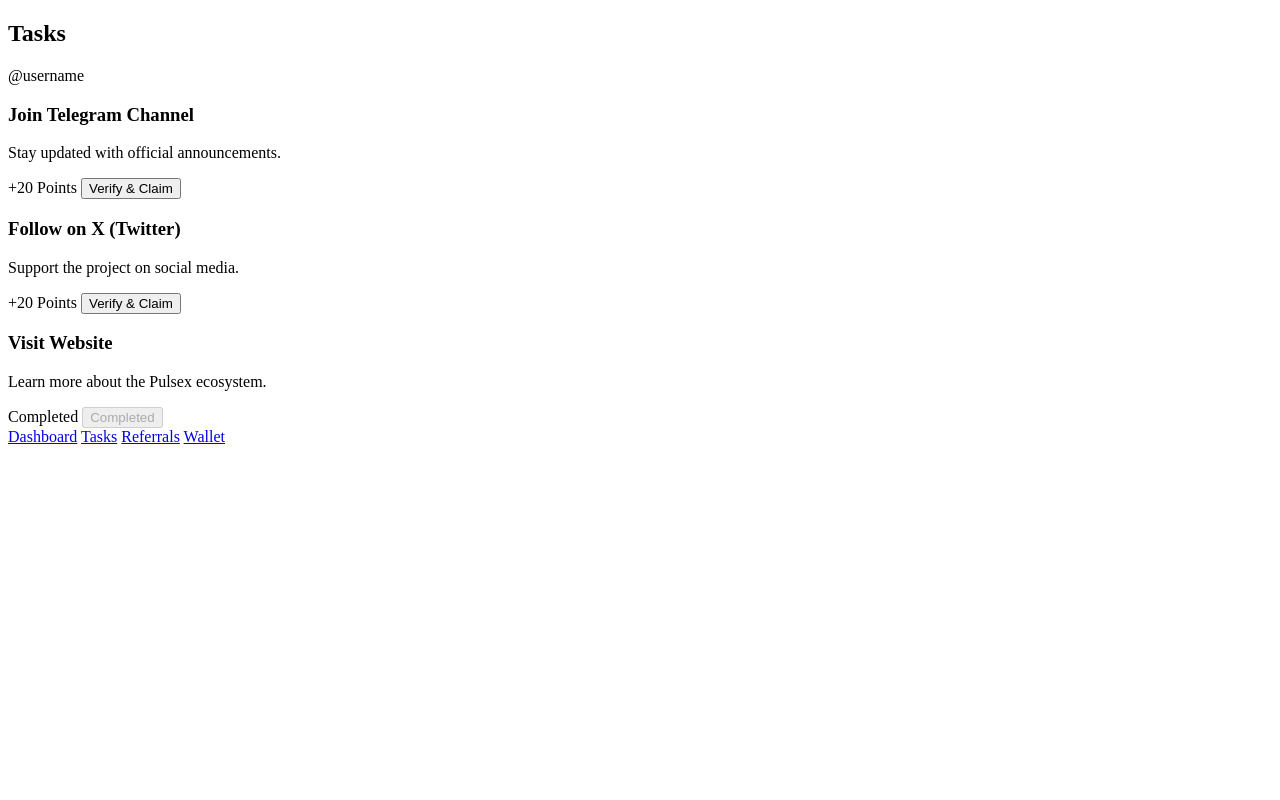
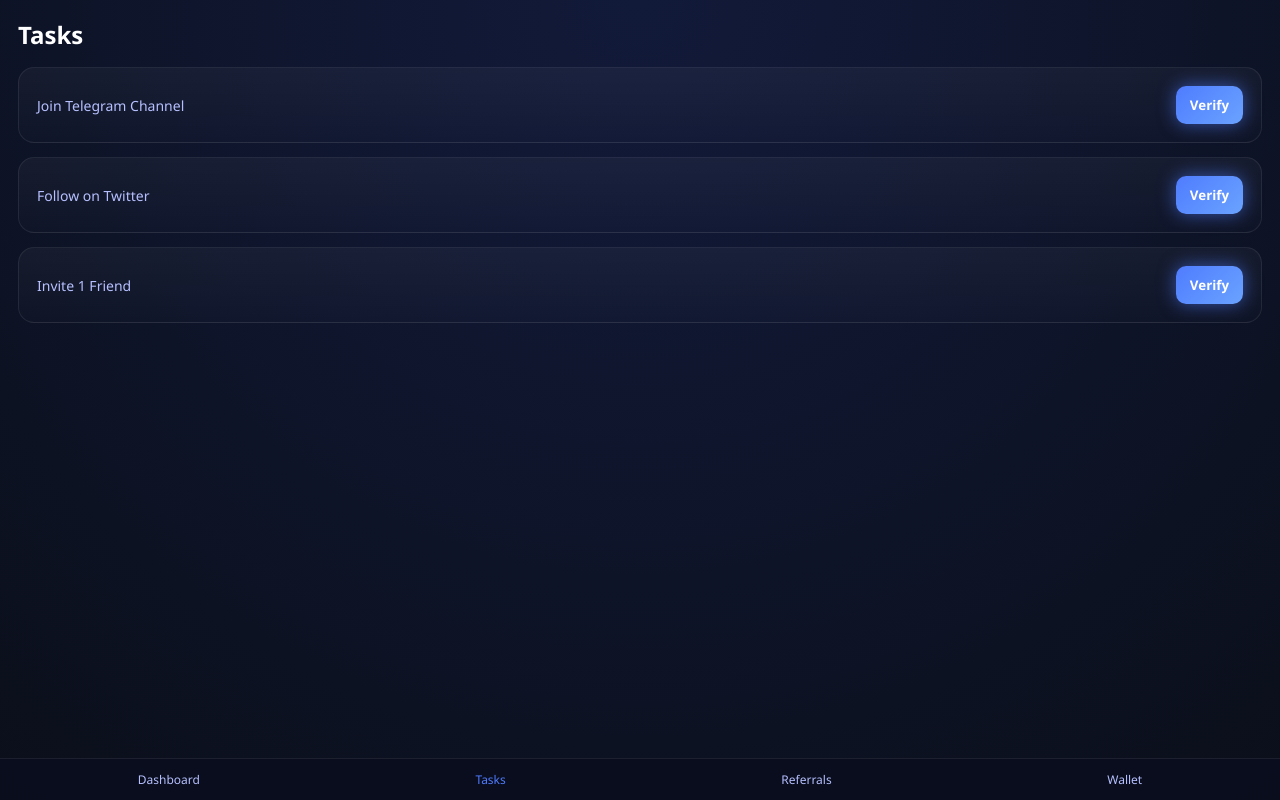
Before and after one commit to henryotutu909-web/pulsex-backend, a Flask app: page /tasks in a window 1280 px wide. Run offline with Flask 3, Linux system fonts and the light colour scheme; some libraries are stand-ins or nearby versions.

Commit message:
Update tasks.html

```diff
--- a/templates/tasks.html
+++ b/templates/tasks.html
@@ -1,51 +1,108 @@
 <!DOCTYPE html>
 <html lang="en">
 <head>
-  <script src="https://telegram.org/js/telegram-web-app.js"></script>
   <meta charset="UTF-8">
-  <title>Pulsex Tasks</title>
-  <link rel="stylesheet" href="/static/css/style.css">
+  <meta name="viewport" content="width=device-width, initial-scale=1.0">
+  <title>PulseX Tasks</title>
+
+  <style>
+    :root {
+      --bg-dark:#0b0f1a;
+      --bg-card:#12182a;
+      --accent:#4f7cff;
+      --accent-glow:rgba(79,124,255,.6);
+      --text:#fff;
+      --muted:#b6c0ff;
+      --success:#3ddc97;
+    }
+
+    * {margin:0;padding:0;box-sizing:border-box;font-family:Segoe UI,Roboto,Arial}
+
+    body {
+      background:radial-gradient(circle at top,#121a3a,var(--bg-dark));
+      color:var(--text);
+      padding:18px;
+      min-height:100vh;
+    }
+
+    h2 {margin-bottom:16px}
+
+    .card {
+      background:linear-gradient(180deg,rgba(255,255,255,.04),rgba(255,255,255,.01));
+      border:1px solid rgba(255,255,255,.08);
+      border-radius:16px;
+      padding:18px;
+      margin-bottom:14px;
+      animation:fadeUp .6s ease;
+    }
+
+    .task {
+      display:flex;
+      justify-content:space-between;
+      align-items:center;
+    }
+
+    .task span {
+      font-size:14px;
+      color:var(--muted);
+    }
+
+    button {
+      background:linear-gradient(135deg,var(--accent),#6aa3ff);
+      border:none;
+      border-radius:10px;
+      padding:10px 14px;
+      color:#fff;
+      font-weight:600;
+      box-shadow:0 0 18px var(--accent-glow);
+    }
+
+    @keyframes fadeUp {
+      from {opacity:0;transform:translateY(20px)}
+      to {opacity:1;transform:translateY(0)}
+    }
+
+    .nav {
+      position:fixed;bottom:0;left:0;right:0;
+      background:rgba(10,14,30,.85);
+      display:flex;justify-content:space-around;
+      padding:12px 0;
+      border-top:1px solid rgba(255,255,255,.08);
+    }
+
+    .nav a {
+      color:var(--muted);
+      font-size:12px;
+      text-decoration:none;
+    }
+
+    .nav a.active {color:var(--accent)}
+  </style>
 </head>
 <body>
 
-  <div class="dashboard">
+<h2>Tasks</h2>
 
-    <!-- HEADER -->
-    <header class="top-bar">
-      <h2>Tasks</h2>
-      <span class="username">@username</span>
-    </header>
-
-    <!-- TASK LIST -->
-    <div class="task-card">
-      <h3>Join Telegram Channel</h3>
-      <p>Stay updated with official announcements.</p>
-      <span class="reward">+20 Points</span>
-      <button class="task-btn">Verify & Claim</button>
+<div class="card task">
+  <span>Join Telegram Channel</span>
+  <button>Verify</button>
 </div>
 
-    <div class="task-card">
-      <h3>Follow on X (Twitter)</h3>
-      <p>Support the project on social media.</p>
-      <span class="reward">+20 Points</span>
-      <button class="task-btn">Verify & Claim</button>
+<div class="card task">
+  <span>Follow on Twitter</span>
+  <button>Verify</button>
 </div>
 
-    <div class="task-card completed">
-      <h3>Visit Website</h3>
-      <p>Learn more about the Pulsex ecosystem.</p>
-      <span class="reward">Completed</span>
-      <button class="task-btn" disabled>Completed</button>
+<div class="card task">
+  <span>Invite 1 Friend</span>
+  <button>Verify</button>
 </div>
 
-    <!-- NAV -->
-    <nav class="bottom-nav">
+<div class="nav">
   <a href="/dashboard">Dashboard</a>
-      <a href="/tasks" class="active">Tasks</a>
+  <a class="active" href="/tasks">Tasks</a>
   <a href="/referrals">Referrals</a>
   <a href="/wallet">Wallet</a>
-    </nav>
-
 </div>
 
 </body>
```
Lines whose indentation alone changed are shown as unchanged.
